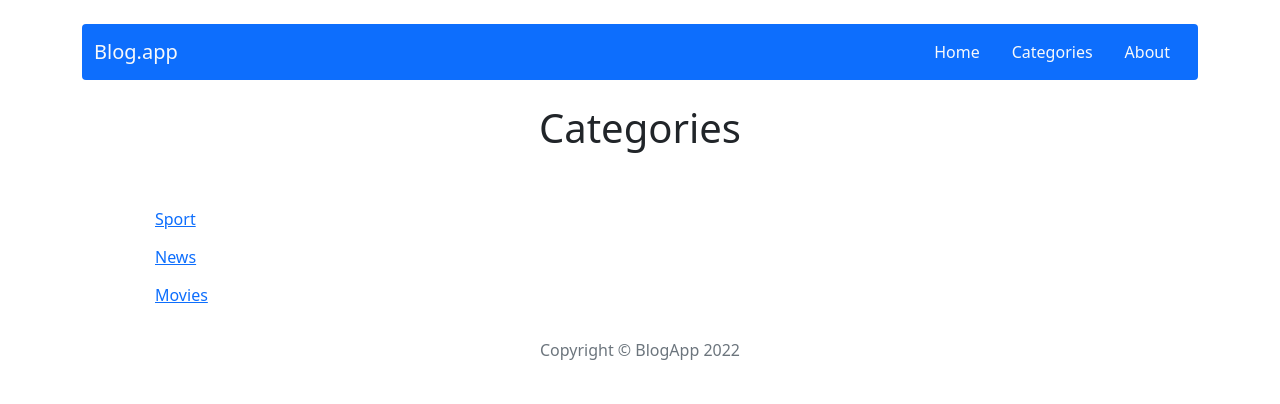
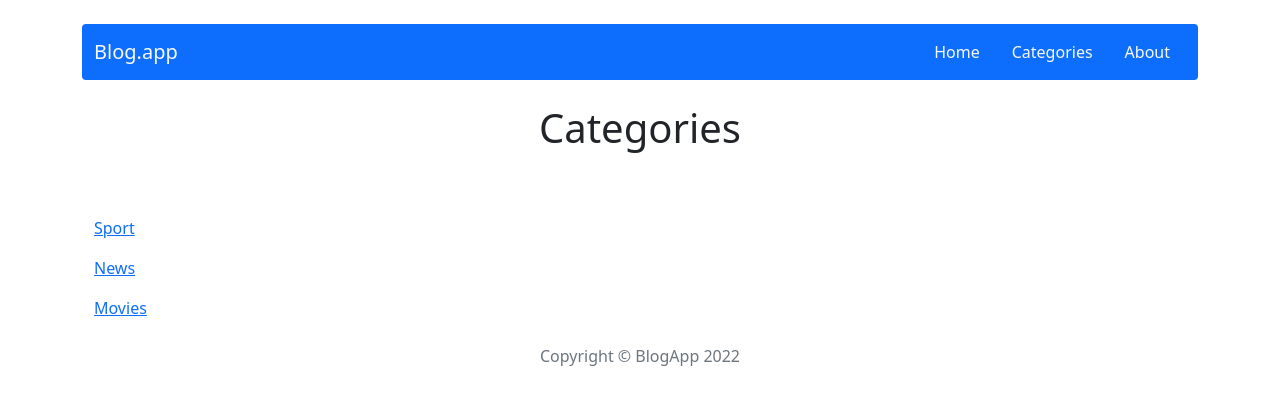
Before and after one commit to Lukasz-Sochacki/blogApp, a React (Create React App) app: page /categories in a window 1280 px wide. Shown: the top 404 px of the page. Built offline with nearby package versions, Linux system fonts and the light colour scheme.

Commit message:
fixed HTML-JSX part 2

```diff
--- a/src/components/views/CategorySummary/CategorySummary.js
+++ b/src/components/views/CategorySummary/CategorySummary.js
@@ -1,5 +1,5 @@
 import { Col, Row, Button, Container } from 'react-bootstrap';
-import { NavLink } from 'react-router-dom';
+import { Link } from 'react-router-dom';
 import { useSelector } from 'react-redux';
 import { getAllCategories } from '../../../redux/categoriesRedux';
 const CategorySummary = () => {
@@ -11,14 +11,8 @@ const CategorySummary = () => {
       <Container>
         <Row xs={1} md={1}>
           {categories.map((category) => (
-            <Col key={category} className='mx-5'>
-              <Button
-                variant='link'
-                as={NavLink}
-                to={`/categories/${category}`}
-              >
-                {category}
-              </Button>
+            <Col key={category} className='mt-3'>
+              <Link to={`/categories/${category}`}>{category}</Link>
             </Col>
           ))}
         </Row>
```
